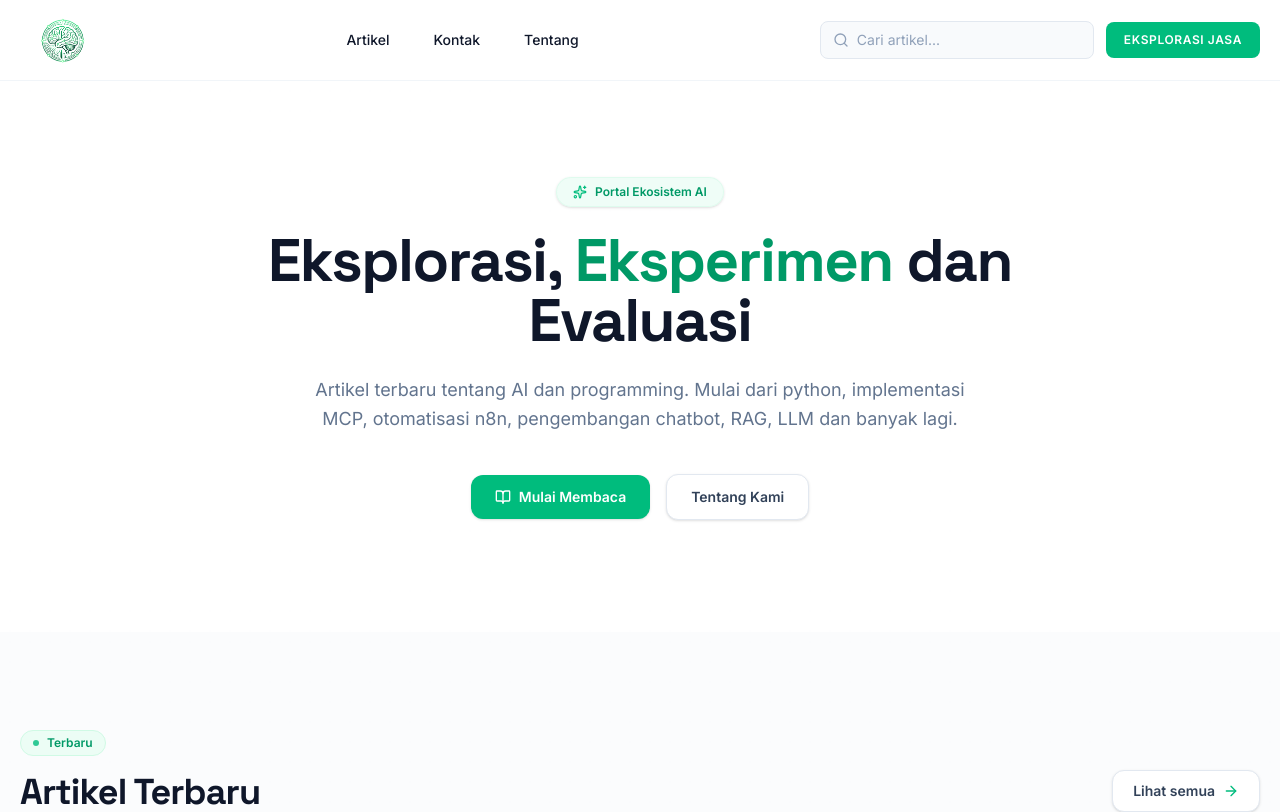
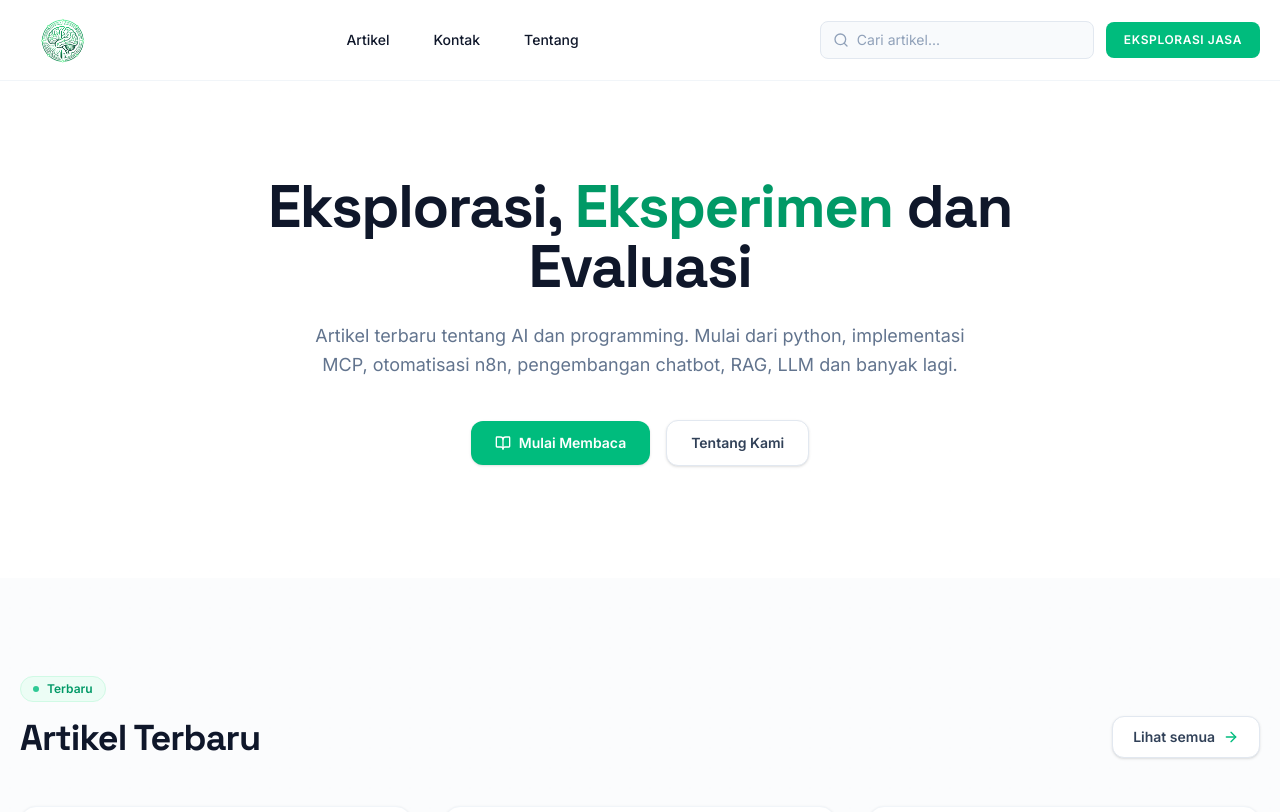
Before and after one commit to nalardeep/nalardeep, a Next.js app: page / in a window 1280 px wide. Shown: the top 812 px of the page. Built offline with nearby package versions, Linux system fonts and the light colour scheme.

Commit message:
feat(design): update hero section

```diff
--- a/app/page.tsx
+++ b/app/page.tsx
@@ -27,10 +27,10 @@ export default function Home() {
 
         <Container>
           <div className="relative max-w-4xl mx-auto text-center z-10">
-            <div className="inline-flex items-center gap-2 bg-emerald-50/80 border border-emerald-100/50 px-4 py-1.5 rounded-full text-xs font-semibold text-emerald-600 mb-6 shadow-sm">
+            {/* <div className="inline-flex items-center gap-2 bg-emerald-50/80 border border-emerald-100/50 px-4 py-1.5 rounded-full text-xs font-semibold text-emerald-600 mb-6 shadow-sm">
               <Sparkles className="w-3.5 h-3.5 fill-emerald-100 text-emerald-500" />
               <span>Portal Ekosistem AI</span>
-            </div>
+            </div> */}
 
             <h1 className="text-4xl md:text-5xl lg:text-6xl font-extrabold text-slate-900 tracking-tight mb-6">
               Eksplorasi, <span className="text-emerald-600">Eksperimen</span> dan Evaluasi
```
